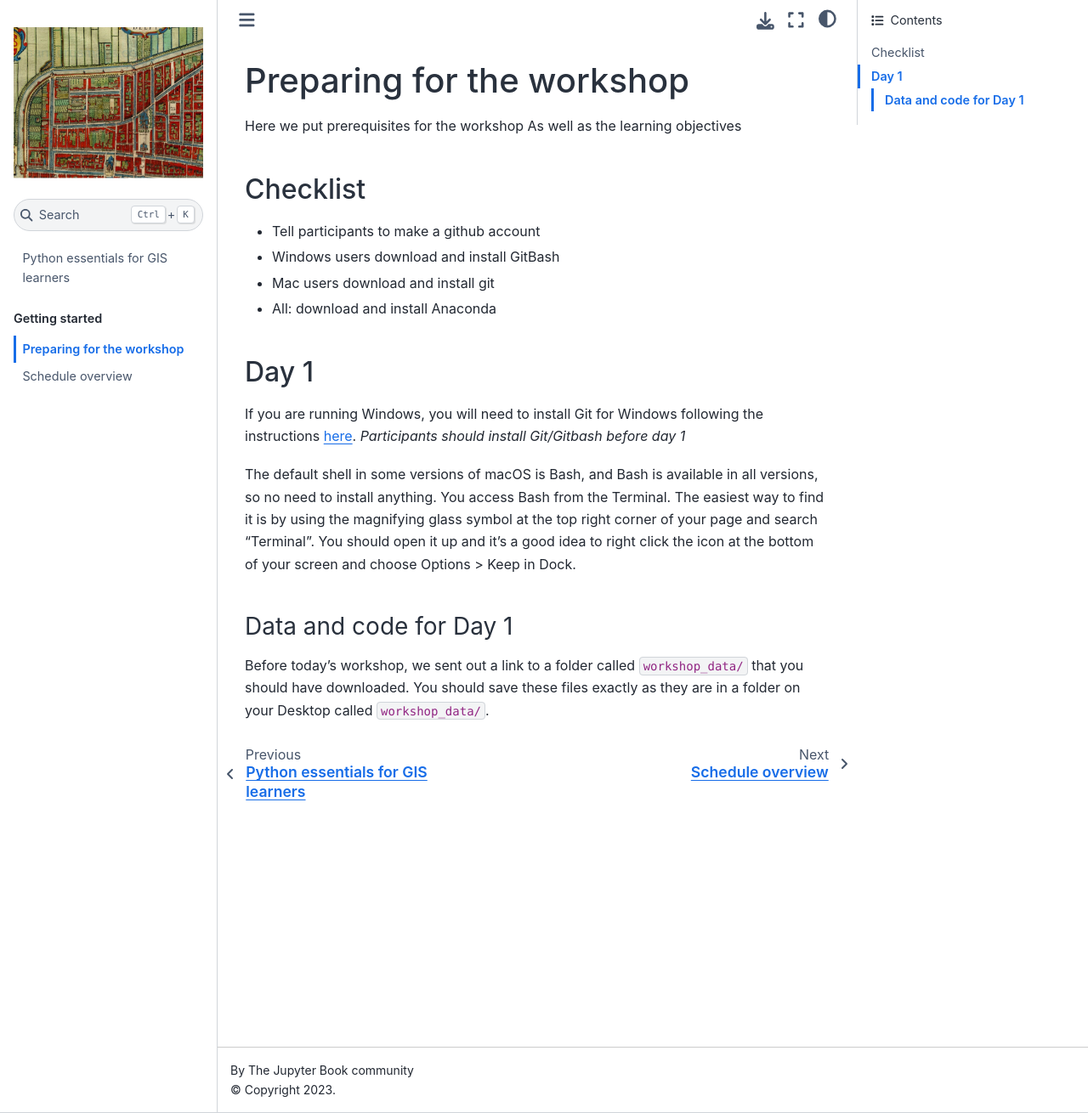
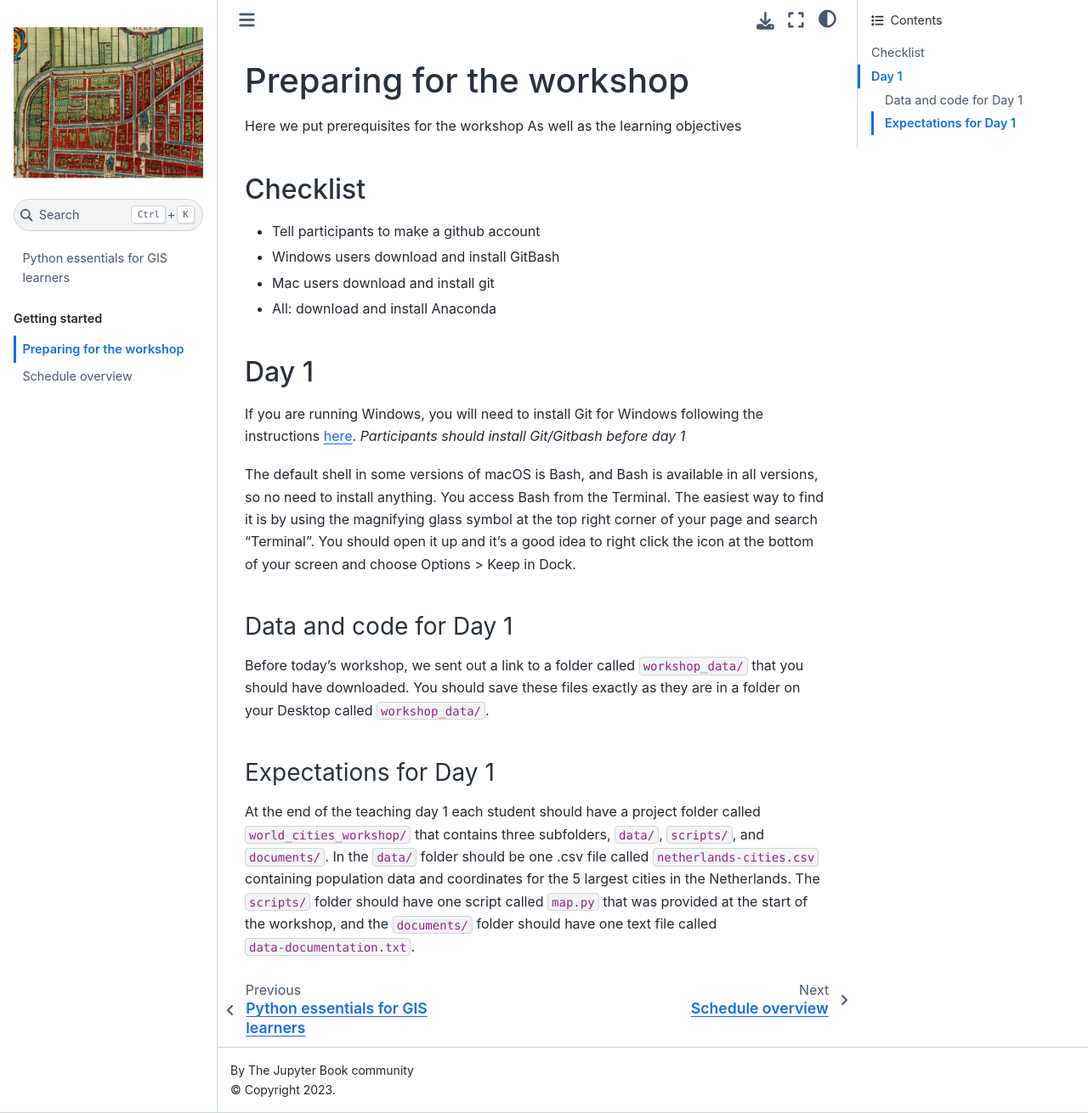
Before and after one commit to the-magnificents/04-02-2021-Carpentry-for-HGIS, a Jupyter Book: the page built from 00_Lesson_prep/README.md, in a window 1280 px wide and 1310 px high. Shown: the whole window at 85% size. Built offline with Jupyter Book 1.0.4 settings and Sphinx 7.4.7 and the Sphinx Book theme 1.1.4, drawn with Linux system fonts in a browser that asks for light colours; pages that are not in the unit, such as notebooks, are missing from menus.

```diff
--- a/00_Lesson_prep/README.md
+++ b/00_Lesson_prep/README.md
@@ -17,3 +17,7 @@
 
 ### Data and code for Day 1
 Before today's workshop, we sent out a link to a folder called `workshop_data/` that you should have downloaded. You should save these files exactly as they are in a folder on your Desktop called `workshop_data/`.
+
+### Expectations for Day 1
+
+At the end of the teaching day 1 each student should have a project folder called `world_cities_workshop/` that contains three subfolders, `data/`, `scripts/`, and `documents/`. In the `data/` folder should be one .csv file called `netherlands-cities.csv` containing population data and coordinates for the 5 largest cities in the Netherlands. The `scripts/` folder should have one script called `map.py` that was provided at the start of the workshop, and the `documents/` folder should have one text file called `data-documentation.txt`.
```
Also changed, not shown: 5 other files.
